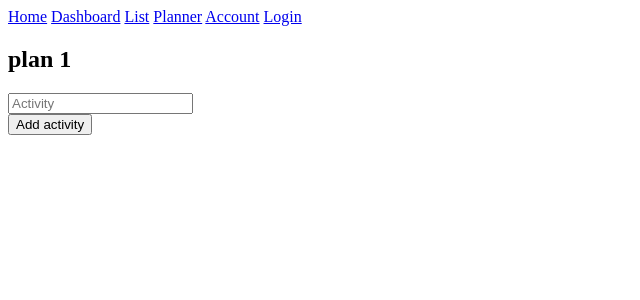
After one commit to neyugng/travelplanner, a Django app: page /add_activity/1 in a window 1280 px wide. The commit adds this page. Shown: the top 300 px of the page, without its empty margins (0-640 px from the left). Run offline with Django 3.2, Linux system fonts and the light colour scheme; data comes from the database, SQL or seed files in the repository; both versions use the stored data as it was after the commit.

Commit message:
dashboard, get plan, add plan
Dashboard load all plans
Get plan by id
Add plan and add activities

```diff
--- a/travels/planner/models.py
+++ b/travels/planner/models.py
@@ -28,6 +28,7 @@ class User(models.Model):
     updated_at = models.DateTimeField(auto_now=True)
     objects = UserManager()
 
+
 class Plan(models.Model):
     name = models.CharField(max_length=255)
     the_user = models.ForeignKey(User, related_name="plans", on_delete= models.CASCADE)
--- a/travels/planner/templates/a_plan.html
+++ b/travels/planner/templates/a_plan.html
@@ -20,7 +20,7 @@
     <h2>{{plan.name}}</h2>
     <div>
         <a href="#" >Share</a>
-        <a href="#" >Edit</a>
+        <a href="/update_plan/{{plan.id}}" >Edit</a>
         <a href="#" >Delete</a>
     </div>
     {% for activity in plan.activities.all %}
--- /dev/null
+++ b/travels/planner/templates/add_activities.html
@@ -0,0 +1,35 @@
+<!DOCTYPE html>
+<html lang="en">
+<head>
+    <meta charset="UTF-8">
+    <meta http-equiv="X-UA-Compatible" content="IE=edge">
+    <meta name="viewport" content="width=device-width, initial-scale=1.0">
+    <title>Plan</title>
+</head>
+<body>
+        <!--Navigation bar-->
+        <div>
+            <a href="#" >Home</a>
+            <a href="#" >Dashboard</a>
+            <a href="#" >List</a>
+            <a href="#" >Planner</a>
+            <a href="#" >Account</a>
+            <a href="#" >Login</a>
+        </div>
+
+        <!--Activities-->
+        <div>
+            <h2>{{ plan.name }}</h2>
+
+            {% for activity in activities %}
+                <p>{{activity.name}}</p>
+            {% endfor %}
+
+            <form action="/add_activity/{{plan.id}}" method="POST">
+                {% csrf_token%}
+                <input type="text" name="activity" placeholder="Activity"> <br>
+                <button type="submit"> Add activity</button>
+            </form>
+        </div>
+</body>
+</html>
--- a/travels/planner/urls.py
+++ b/travels/planner/urls.py
@@ -10,7 +10,9 @@ urlpatterns = [
     path('myaccount/<int:user_id>', views.edit),
     path('myaccount/<int:user_id>/update', views.update),
     path('dashboard', views.get_all, name='dashboard'),
-    path('add_plan', view.add_plan, name='new plan'),
-    path('update_plan/<str:id>', view.update_plan, name='change plan'),
-    path('get_plan/<str:id>', view.get_plan, name='get plan'),
+    path('add_plan', views.add_plan, name='new plan'),
+    path('create_plan', views.create_plan, name='create plan'),
+    path('update_plan/<str:id>', views.update_plan),
+    path('get_plan/<str:id>', views.get_plan),
+    path('add_activity/<int:plan_id>', views.add_activity),
 ]
--- a/travels/planner/views.py
+++ b/travels/planner/views.py
@@ -7,6 +7,8 @@ import re
 def index(request):
     return render(request, 'login.html')
 
+''' In register, if no error message, it should create a new user and redirect to dashboard, not to login page.
+(line 36 should not go to index method, which is the login page.) '''
 def register(request):
     if request.method == "POST":
         errors = User.objects.basic_validator(request.POST)
@@ -35,6 +37,8 @@ def register(request):
 
     return redirect("/")
 
+
+''' Same here, after verify the authentication, it should redirect to dashboard or somewhere else, not index'''
 def login(request):
     user = User.objects.filter(
         email=request.POST["email"]
@@ -91,27 +95,44 @@ def update(request, user_id):
         update_user.save()
     return redirect(f"/myaccount/{user_id}")
 
+def get_all(request):
+    if 'userid' not in request.session:
+        return redirect('/')
+    else:
+        context = {
+            'plans': Plan.objects.all(),
+        }
+        return render(request, 'dashboard.html', context)
 
 def add_plan(request):
+    return render(request, 'add_plan.html')
+
+def create_plan(request):
     if request.method == "POST":
-        #Plan.objects.create(name=request.POST['plan name'], the_user=User.objects.get(id=request.session['user_id']))
-        pass
+        context= {
+            'plan' : Plan.objects.create(name=request.POST['plan_name'], the_user=User.objects.get(id=request.session['userid']))
+        }
+        return render(request, 'add_activities.html', context)
+    return redirect(request,'/created_plan')
+
+def add_activity(request,plan_id):
+    if request.method == "POST":
+        Activity.objects.create(name=request.POST['activity'], the_plan=Plan.objects.get(id=plan_id))
+    context = {
+        'activities' : Activity.objects.filter(the_plan=Plan.objects.get(id=plan_id)),
+        'plan' : Plan.objects.get(id=plan_id)
+    }
+    return render(request, 'add_activities.html', context)
 
 def get_plan(request, id):
-    '''
-    if 'user_id' in request.session:
+    if 'userid' in request.session:
         context = {
-            'current_user':  User.objects.get(id=request.session['user_id']),
+            'current_user':  User.objects.get(id=request.session['userid']),
             'plan' : Plan.objects.get(id=id),
         }
         return render(request, 'a_plan.html', context)
     else:
         return redirect('/')
-    '''
+
+def update_plan(request, id):
     pass
-
-def update_plan(request):
-    '''
-
-    '''
-    pass
```
Also changed, not shown: travels/planner/templates/add_plan.html (+11 -7 lines), travels/planner/templates/dashboard.html (+33 -0 lines), travels/db.sqlite3, travels/planner/migrations/0002_activity_plan.py (added).
